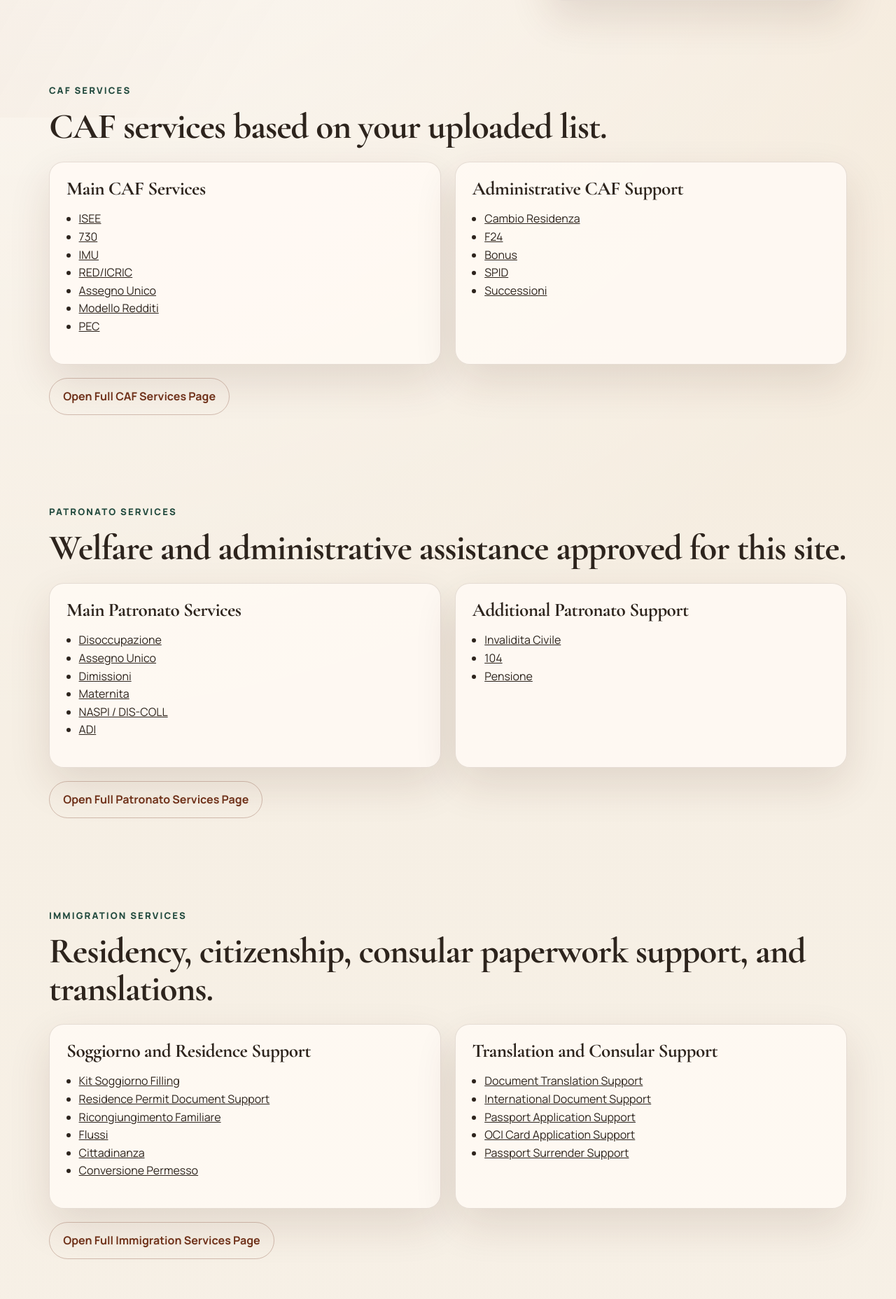
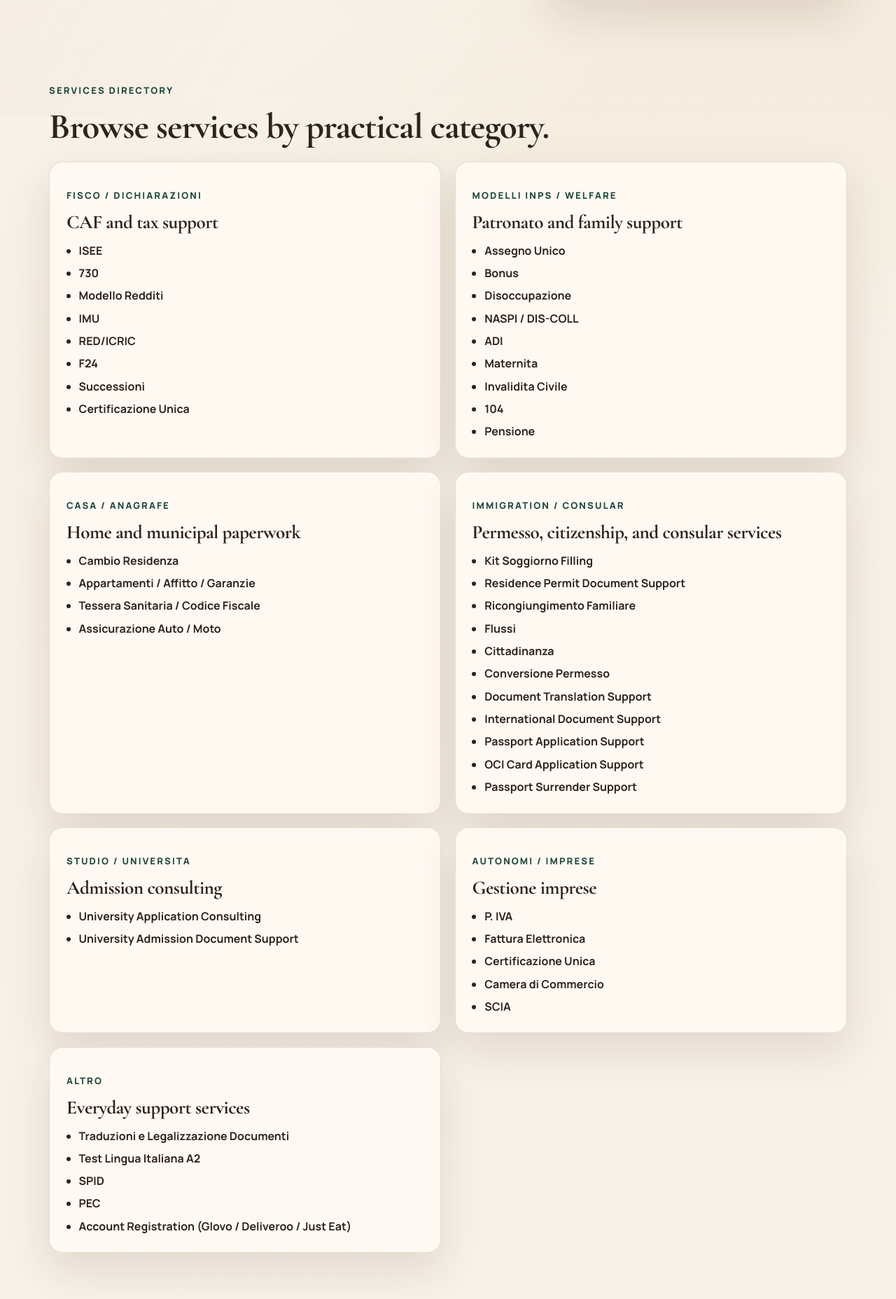
Before and after one commit to ananthareddykunreddy/italia-caf-immigration-site, a Flask app: page /services in a window 1280 px wide. Shown: the part 632-2488 px from the top of the page at 70% size. Run offline with Flask 3, Linux system fonts and the light colour scheme.

Commit message:
Rework services page into grouped directory lists

```diff
--- a/static/styles.css
+++ b/static/styles.css
@@ -336,6 +336,37 @@ a {
   gap: 1.2rem;
 }
 
+.directory-grid {
+  display: grid;
+  grid-template-columns: repeat(2, minmax(0, 1fr));
+  gap: 1.2rem;
+}
+
+.directory-card {
+  padding: 1.5rem;
+  border: 1px solid var(--line);
+  border-radius: 1.2rem;
+  background: rgba(255, 250, 244, 0.92);
+  box-shadow: var(--shadow);
+}
+
+.directory-links {
+  margin: 0;
+  padding-left: 1.1rem;
+  display: grid;
+  gap: 0.42rem;
+}
+
+.directory-links a {
+  text-decoration: none;
+  font-weight: 700;
+  color: var(--text);
+}
+
+.directory-links a:hover {
+  color: var(--brand-dark);
+}
+
 .visual-card {
   display: grid;
   gap: 0.9rem;
@@ -512,6 +543,7 @@ a {
   .cards,
   .cards-two,
   .service-showcase,
+  .directory-grid,
   .service-board,
   .service-board-wide,
   .docs-grid,
--- a/templates/services.html
+++ b/templates/services.html
@@ -26,96 +26,65 @@
     </div>
   </section>
 
-  <section class="section" id="caf-services">
+  <section class="section">
     <div class="container">
       <div class="section-heading">
-        <p class="eyebrow">CAF Services</p>
-        <h2>CAF services based on your uploaded list.</h2>
+        <p class="eyebrow">Services Directory</p>
+        <h2>Browse services by practical category.</h2>
       </div>
-      <div class="cards cards-two">
-        <article class="card">
-          <h3>Main CAF Services</h3>
-          <ul>
+      <div class="directory-grid">
+        <article class="directory-card">
+          <p class="card-tag">Fisco / Dichiarazioni</p>
+          <h3>CAF and tax support</h3>
+          <ul class="directory-links">
             <li><a href="{{ url_for('caf_service_detail', slug='isee') }}">ISEE</a></li>
             <li><a href="{{ url_for('caf_service_detail', slug='730') }}">730</a></li>
+            <li><a href="{{ url_for('caf_service_detail', slug='modello-redditi') }}">Modello Redditi</a></li>
             <li><a href="{{ url_for('caf_service_detail', slug='imu') }}">IMU</a></li>
             <li><a href="{{ url_for('caf_service_detail', slug='red-icric') }}">RED/ICRIC</a></li>
-            <li><a href="{{ url_for('caf_service_detail', slug='assegno-unico') }}">Assegno Unico</a></li>
-            <li><a href="{{ url_for('caf_service_detail', slug='modello-redditi') }}">Modello Redditi</a></li>
-            <li><a href="{{ url_for('caf_service_detail', slug='pec') }}">PEC</a></li>
+            <li><a href="{{ url_for('caf_service_detail', slug='f24') }}">F24</a></li>
+            <li><a href="{{ url_for('caf_service_detail', slug='successioni') }}">Successioni</a></li>
+            <li><a href="{{ url_for('business_service_detail', slug='certificazione-unica') }}">Certificazione Unica</a></li>
           </ul>
         </article>
-        <article class="card">
-          <h3>Administrative CAF Support</h3>
-          <ul>
-            <li><a href="{{ url_for('caf_service_detail', slug='cambio-residenza') }}">Cambio Residenza</a></li>
-            <li><a href="{{ url_for('caf_service_detail', slug='f24') }}">F24</a></li>
+
+        <article class="directory-card">
+          <p class="card-tag">Modelli INPS / Welfare</p>
+          <h3>Patronato and family support</h3>
+          <ul class="directory-links">
+            <li><a href="{{ url_for('caf_service_detail', slug='assegno-unico') }}">Assegno Unico</a></li>
             <li><a href="{{ url_for('caf_service_detail', slug='bonus') }}">Bonus</a></li>
-            <li><a href="{{ url_for('caf_service_detail', slug='spid') }}">SPID</a></li>
-            <li><a href="{{ url_for('caf_service_detail', slug='successioni') }}">Successioni</a></li>
-          </ul>
-        </article>
-      </div>
-      <div class="section-link-row">
-        <a class="btn btn-outline" href="{{ url_for('caf_services') }}">Open Full CAF Services Page</a>
-      </div>
-    </div>
-  </section>
-
-  <section class="section section-alt" id="immigration-services">
-    <div class="container">
-      <div class="section-heading">
-        <p class="eyebrow">Patronato Services</p>
-        <h2>Welfare and administrative assistance approved for this site.</h2>
-      </div>
-      <div class="cards cards-two">
-        <article class="card">
-          <h3>Main Patronato Services</h3>
-          <ul>
             <li><a href="{{ url_for('patronato_service_detail', slug='disoccupazione') }}">Disoccupazione</a></li>
-            <li><a href="{{ url_for('patronato_service_detail', slug='assegno-unico-patronato') }}">Assegno Unico</a></li>
-            <li><a href="{{ url_for('patronato_service_detail', slug='dimissioni') }}">Dimissioni</a></li>
-            <li><a href="{{ url_for('patronato_service_detail', slug='maternita') }}">Maternita</a></li>
             <li><a href="{{ url_for('patronato_service_detail', slug='naspi-dis-coll') }}">NASPI / DIS-COLL</a></li>
             <li><a href="{{ url_for('patronato_service_detail', slug='adi') }}">ADI</a></li>
-          </ul>
-        </article>
-        <article class="card">
-          <h3>Additional Patronato Support</h3>
-          <ul>
+            <li><a href="{{ url_for('patronato_service_detail', slug='maternita') }}">Maternita</a></li>
             <li><a href="{{ url_for('patronato_service_detail', slug='invalidita-civile') }}">Invalidita Civile</a></li>
             <li><a href="{{ url_for('patronato_service_detail', slug='legge-104') }}">104</a></li>
             <li><a href="{{ url_for('patronato_service_detail', slug='pensione') }}">Pensione</a></li>
           </ul>
         </article>
-      </div>
-      <div class="section-link-row">
-        <a class="btn btn-outline" href="{{ url_for('patronato_services') }}">Open Full Patronato Services Page</a>
-      </div>
-    </div>
-  </section>
 
-  <section class="section" id="immigration-services">
-    <div class="container">
-      <div class="section-heading">
-        <p class="eyebrow">Immigration Services</p>
-        <h2>Residency, citizenship, consular paperwork support, and translations.</h2>
-      </div>
-      <div class="cards cards-two">
-        <article class="card">
-          <h3>Soggiorno and Residence Support</h3>
-          <ul>
+        <article class="directory-card">
+          <p class="card-tag">Casa / Anagrafe</p>
+          <h3>Home and municipal paperwork</h3>
+          <ul class="directory-links">
+            <li><a href="{{ url_for('caf_service_detail', slug='cambio-residenza') }}">Cambio Residenza</a></li>
+            <li><a href="{{ url_for('support_service_detail', slug='appartamenti-affitto-garanzie') }}">Appartamenti / Affitto / Garanzie</a></li>
+            <li><a href="{{ url_for('support_service_detail', slug='tessera-sanitaria-codice-fiscale') }}">Tessera Sanitaria / Codice Fiscale</a></li>
+            <li><a href="{{ url_for('support_service_detail', slug='assicurazione-auto-moto') }}">Assicurazione Auto / Moto</a></li>
+          </ul>
+        </article>
+
+        <article class="directory-card">
+          <p class="card-tag">Immigration / Consular</p>
+          <h3>Permesso, citizenship, and consular services</h3>
+          <ul class="directory-links">
             <li><a href="{{ url_for('immigration_service_detail', slug='kit-soggiorno') }}">Kit Soggiorno Filling</a></li>
             <li><a href="{{ url_for('immigration_service_detail', slug='residence-permit') }}">Residence Permit Document Support</a></li>
             <li><a href="{{ url_for('immigration_service_detail', slug='ricongiungimento-familiare') }}">Ricongiungimento Familiare</a></li>
             <li><a href="{{ url_for('immigration_service_detail', slug='flussi') }}">Flussi</a></li>
             <li><a href="{{ url_for('immigration_service_detail', slug='cittadinanza') }}">Cittadinanza</a></li>
             <li><a href="{{ url_for('immigration_service_detail', slug='conversione-permesso') }}">Conversione Permesso</a></li>
-          </ul>
-        </article>
-        <article class="card">
-          <h3>Translation and Consular Support</h3>
-          <ul>
             <li><a href="{{ url_for('immigration_service_detail', slug='document-translation') }}">Document Translation Support</a></li>
             <li><a href="{{ url_for('immigration_service_detail', slug='international-documents') }}">International Document Support</a></li>
             <li><a href="{{ url_for('embassy_service_detail', slug='passport-application') }}">Passport Application Support</a></li>
@@ -123,55 +92,20 @@
             <li><a href="{{ url_for('embassy_service_detail', slug='passport-surrender') }}">Passport Surrender Support</a></li>
           </ul>
         </article>
-      </div>
-      <div class="section-link-row">
-        <a class="btn btn-outline" href="{{ url_for('immigration_services') }}">Open Full Immigration Services Page</a>
-      </div>
-    </div>
-  </section>
 
-  <section class="section" id="student-services">
-    <div class="container">
-      <div class="section-heading">
-        <p class="eyebrow">Student Services</p>
-        <h2>Educational consulting for students applying to universities in Italy.</h2>
-      </div>
-      <div class="cards cards-two">
-        <article class="card">
-          <h3>University Application Consulting</h3>
-          <ul>
-            <li>University and course selection guidance</li>
-            <li>Application file preparation</li>
-            <li>SOP and profile support</li>
-            <li>Pre-arrival planning help</li>
+        <article class="directory-card">
+          <p class="card-tag">Studio / Universita</p>
+          <h3>Admission consulting</h3>
+          <ul class="directory-links">
+            <li><a href="{{ url_for('admission_service_detail', slug='university-applications') }}">University Application Consulting</a></li>
+            <li><a href="{{ url_for('admission_service_detail', slug='student-document-support') }}">University Admission Document Support</a></li>
           </ul>
         </article>
-        <article class="card">
-          <h3>University Admission Document Support</h3>
-          <ul>
-            <li>Academic document organization</li>
-            <li>Translation and supporting file review</li>
-            <li>Appointment booking for complex cases</li>
-            <li>Follow-up case management assistance</li>
-          </ul>
-        </article>
-      </div>
-      <div class="section-link-row">
-        <a class="btn btn-outline" href="{{ url_for('admission_services') }}">Open Full Admission Services Page</a>
-      </div>
-    </div>
-  </section>
 
-  <section class="section section-alt" id="business-services">
-    <div class="container">
-      <div class="section-heading">
-        <p class="eyebrow">Gestione Imprese</p>
-        <h2>Business-management services from your uploaded list.</h2>
-      </div>
-      <div class="cards cards-two">
-        <article class="card">
-          <h3>Business Setup and Management</h3>
-          <ul>
+        <article class="directory-card">
+          <p class="card-tag">Autonomi / Imprese</p>
+          <h3>Gestione imprese</h3>
+          <ul class="directory-links">
             <li><a href="{{ url_for('business_service_detail', slug='partita-iva') }}">P. IVA</a></li>
             <li><a href="{{ url_for('business_service_detail', slug='fattura-elettronica') }}">Fattura Elettronica</a></li>
             <li><a href="{{ url_for('business_service_detail', slug='certificazione-unica') }}">Certificazione Unica</a></li>
@@ -179,34 +113,18 @@
             <li><a href="{{ url_for('business_service_detail', slug='scia') }}">SCIA</a></li>
           </ul>
         </article>
-      </div>
-      <div class="section-link-row">
-        <a class="btn btn-outline" href="{{ url_for('business_services') }}">Open Gestione Imprese Page</a>
-      </div>
-    </div>
-  </section>
 
-  <section class="section" id="support-services">
-    <div class="container">
-      <div class="section-heading">
-        <p class="eyebrow">Others</p>
-        <h2>Extra practical services from your uploaded list.</h2>
-      </div>
-      <div class="cards cards-two">
-        <article class="card">
-          <h3>Documents, Housing, and Everyday Support</h3>
-          <ul>
+        <article class="directory-card">
+          <p class="card-tag">Altro</p>
+          <h3>Everyday support services</h3>
+          <ul class="directory-links">
             <li><a href="{{ url_for('support_service_detail', slug='traduzioni-legalizzazione') }}">Traduzioni e Legalizzazione Documenti</a></li>
             <li><a href="{{ url_for('support_service_detail', slug='test-lingua-a2') }}">Test Lingua Italiana A2</a></li>
-            <li><a href="{{ url_for('support_service_detail', slug='appartamenti-affitto-garanzie') }}">Appartamenti / Affitto / Garanzie</a></li>
-            <li><a href="{{ url_for('support_service_detail', slug='assicurazione-auto-moto') }}">Assicurazione Auto / Moto</a></li>
-            <li><a href="{{ url_for('support_service_detail', slug='tessera-sanitaria-codice-fiscale') }}">Tessera Sanitaria / Codice Fiscale</a></li>
+            <li><a href="{{ url_for('caf_service_detail', slug='spid') }}">SPID</a></li>
+            <li><a href="{{ url_for('caf_service_detail', slug='pec') }}">PEC</a></li>
             <li><a href="{{ url_for('support_service_detail', slug='account-registration-apps') }}">Account Registration (Glovo / Deliveroo / Just Eat)</a></li>
           </ul>
         </article>
-      </div>
-      <div class="section-link-row">
-        <a class="btn btn-outline" href="{{ url_for('support_services') }}">Open Others Page</a>
       </div>
     </div>
   </section>
```
